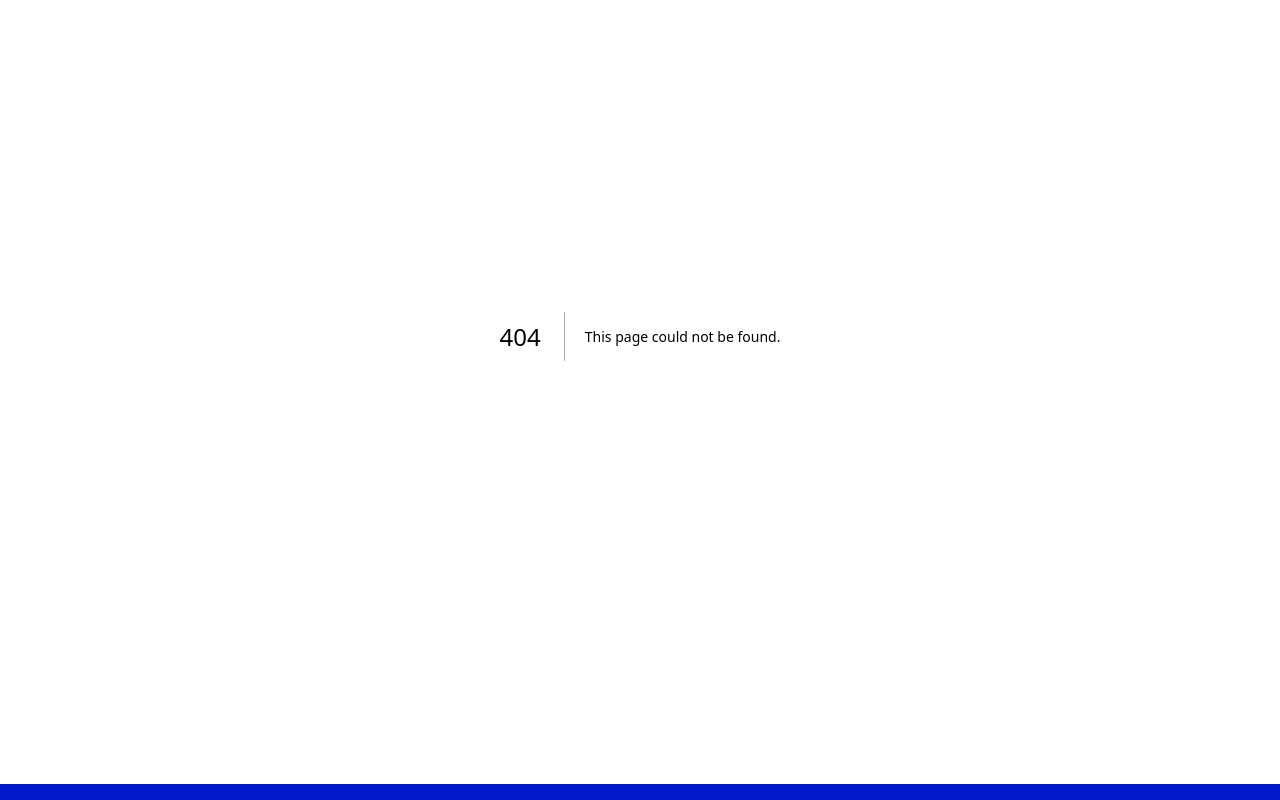
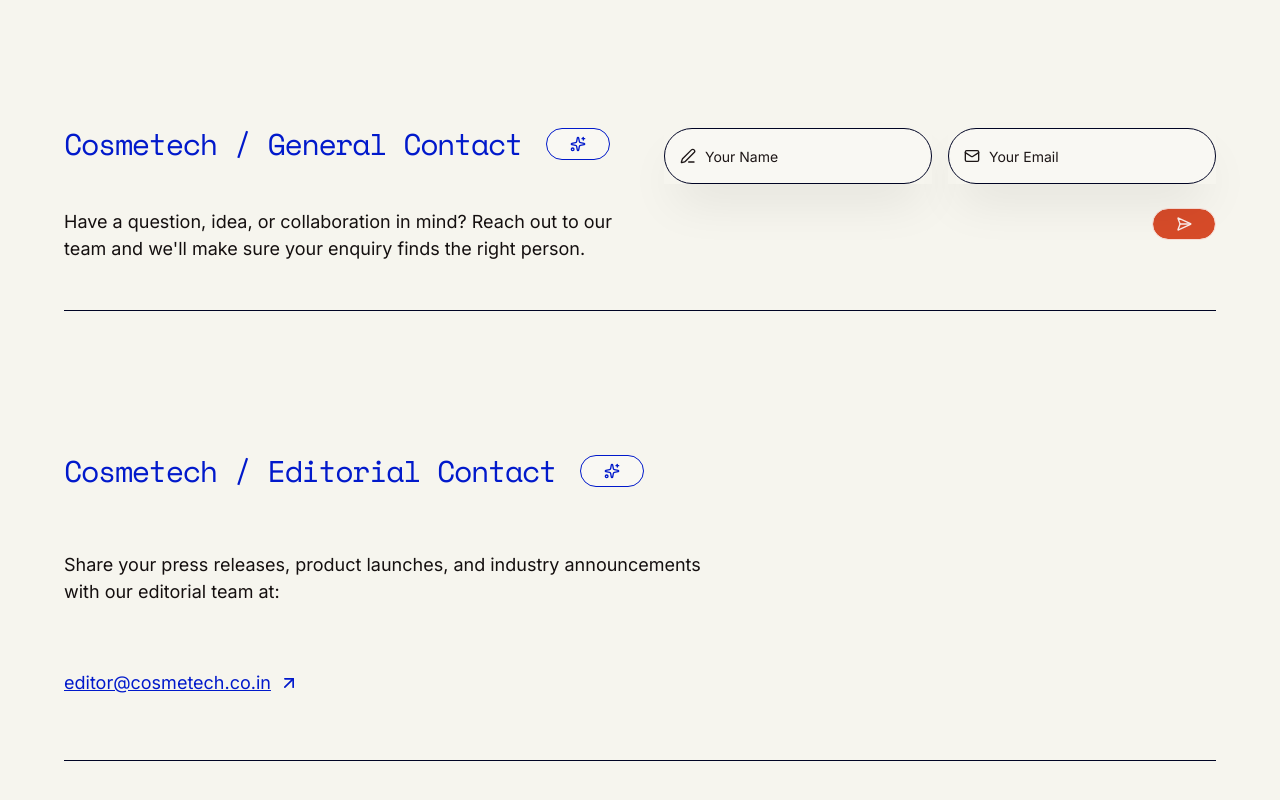
Before and after one commit to whonoahexe/cosmetech, a Next.js app: page /contact in a window 1280 px wide. Before the commit this address had no page. Shown: the part 160-960 px from the top of the page. Built offline with nearby package versions, Linux system fonts and the light colour scheme; a web font is replaced by a local one.

Commit message:
feat: contact page

```diff
--- /dev/null
+++ b/app/contact/page.tsx
@@ -0,0 +1,5 @@
+import { ContactPageContent } from "@/components/pages/contact";
+
+export default function ContactPage() {
+  return <ContactPageContent />;
+}
--- a/components/pages/about/about-page.tsx
+++ b/components/pages/about/about-page.tsx
@@ -4,7 +4,12 @@
 import { Button } from "@/components/ui/button";
 import { Separator } from "@/components/ui/separator";
 
-const SOCIAL_LINKS = ["linkedin", "facebook", "instagram", "twitter"];
+const SOCIAL_LINKS = [
+  { label: "linkedin", href: "https://linkedin.com" },
+  { label: "facebook", href: "https://facebook.com" },
+  { label: "instagram", href: "https://instagram.com" },
+  { label: "twitter", href: "https://twitter.com" },
+];
 
 export function AboutPageContent() {
   return (
@@ -41,8 +46,16 @@
             </p>
           </div>
 
-          <div className="type-monospaced text-primary text-[30px]! leading-6 tracking-[-1.4px] md:text-[30px]!">
-            [ advertise ] / [ contact ]
+          <div className="type-monospaced flex flex-wrap items-center gap-3 text-primary text-[30px]! leading-6 tracking-[-1.4px] md:text-[30px]!">
+            [
+            <Link href="/contact#advertise" className="hover:underline">
+              advertise
+            </Link>
+            ] / [
+            <Link href="/contact" className="hover:underline">
+              contact
+            </Link>
+            ]
           </div>
 
           <Separator />
@@ -94,10 +107,10 @@
 
         <div className="type-monospaced flex flex-wrap items-center gap-4 text-primary text-[30px]! leading-6 tracking-[-1.4px] md:text-[30px]! py-16">
           {SOCIAL_LINKS.map((social, index) => (
-            <span key={social}>
+            <span key={social.label}>
               [{" "}
-              <Link href="#" className="hover:underline">
-                {social}
+              <Link href={social.href} target="_blank" rel="noreferrer" className="hover:underline">
+                {social.label}
               </Link>{" "}
               ]{index < SOCIAL_LINKS.length - 1 ? " /" : ""}
             </span>
--- /dev/null
+++ b/components/pages/contact/contact-page.tsx
@@ -0,0 +1,142 @@
+import Link from "next/link";
+import { ArrowUpRight, Mail, PenLine, SendHorizontal, Sparkles } from "lucide-react";
+
+import { Button } from "@/components/ui/button";
+import { Input } from "@/components/ui/input";
+import { Separator } from "@/components/ui/separator";
+
+const ADVERTISING_POINTS = [
+  "Strategically placed display banners",
+  "Sponsored articles and content features",
+  "Sponsored newsletters",
+  "Custom email and SMS campaigns",
+  "Social media promotions",
+  "Event and partnership opportunities",
+];
+
+const ADVERTISING_CONTACTS = [
+  { label: "sriram@cosmetech.co.in", href: "mailto:sriram@cosmetech.co.in" },
+  { label: "sales@cosmetech.co.in", href: "mailto:sales@cosmetech.co.in" },
+  { label: "call: +91 8879735111", href: "tel:+918879735111" },
+];
+
+function ContactHeader({ title }: { title: string }) {
+  return (
+    <div className="flex flex-wrap items-center gap-6">
+      <p className="type-monospaced text-primary text-[30px]! leading-6 tracking-[-1.4px]">
+        {title}
+      </p>
+      <Button variant="outline" className="h-8 w-16 rounded-full border-primary px-3 text-primary">
+        <Sparkles className="size-4" />
+      </Button>
+    </div>
+  );
+}
+
+function ContactLink({ href, label }: { href: string; label: string }) {
+  return (
+    <Link
+      href={href}
+      className="inline-flex items-center gap-2 text-[18px] leading-6.75 text-primary underline"
+    >
+      {label}
+      <ArrowUpRight className="size-5" />
+    </Link>
+  );
+}
+
+export function ContactPageContent() {
+  return (
+    <div className="mx-auto my-16 flex w-full max-w-6xl flex-col py-10 md:py-16">
+      <section className="space-y-4 px-0 md:px-8 lg:px-0">
+        <div className="grid gap-8 py-16 lg:grid-cols-2 lg:gap-12">
+          <div className="space-y-12">
+            <ContactHeader title="Cosmetech / General Contact" />
+            <p className="type-paragraph-large text-foreground">
+              Have a question, idea, or collaboration in mind? Reach out to our team and we&apos;ll
+              make sure your enquiry finds the right person.
+            </p>
+          </div>
+
+          <form className="space-y-6 lg:pt-0">
+            <div className="grid gap-4 sm:grid-cols-2">
+              <div className="relative shadow-2xl">
+                <PenLine className="pointer-events-none absolute left-4 top-1/2 size-4 -translate-y-1/2 text-muted-foreground" />
+                <Input
+                  placeholder="Your Name"
+                  className="h-14 rounded-full pl-10 border-b border-border"
+                />
+              </div>
+
+              <div className="relative shadow-2xl">
+                <Mail className="pointer-events-none absolute left-4 top-1/2 size-4 -translate-y-1/2 text-muted-foreground" />
+                <Input
+                  placeholder="Your Email"
+                  type="email"
+                  className="h-14 rounded-full pl-10 border-b border-border"
+                />
+              </div>
+            </div>
+
+            <div className="flex justify-end">
+              <Button
+                type="submit"
+                variant="secondary"
+                size="sm"
+                className="h-8 w-16 rounded-full border border-[#f7dbd4] px-3"
+              >
+                <SendHorizontal className="size-4" />
+              </Button>
+            </div>
+          </form>
+
+          <div className="lg:col-span-2">
+            <Separator />
+          </div>
+        </div>
+
+        <div className="space-y-16 py-16">
+          <ContactHeader title="Cosmetech / Editorial Contact" />
+
+          <p className="type-paragraph-large max-w-162 text-foreground">
+            Share your press releases, product launches, and industry announcements with our
+            editorial team at:
+          </p>
+
+          <ContactLink href="mailto:editor@cosmetech.co.in" label="editor@cosmetech.co.in" />
+
+          <Separator />
+        </div>
+
+        <div id="advertise" className="scroll-mt-28 space-y-16 py-16">
+          <ContactHeader title="Cosmetech / Why advertise with us?" />
+
+          <div className="max-w-324 space-y-4 text-foreground">
+            <p className="type-paragraph-large">
+              Advertising with CosmeTech enables targeted visibility across a highly relevant
+              professional audience. Our integrated print, digital, and event platforms allow your
+              message to reach qualified readers in a cost-effective and credible environment.
+            </p>
+            <p className="type-paragraph-large">
+              Whether you&apos;re launching a product, building brand awareness, or sharing industry
+              expertise, we help position your content where it matters most.
+            </p>
+            <ul className="type-paragraph-large list-disc space-y-0.5 pl-6">
+              {ADVERTISING_POINTS.map((point) => (
+                <li key={point}>{point}</li>
+              ))}
+            </ul>
+          </div>
+
+          <div className="flex flex-wrap items-center gap-x-16 gap-y-4">
+            {ADVERTISING_CONTACTS.map((contact) => (
+              <ContactLink key={contact.label} href={contact.href} label={contact.label} />
+            ))}
+          </div>
+
+          <Separator />
+        </div>
+      </section>
+    </div>
+  );
+}
--- /dev/null
+++ b/components/pages/contact/index.ts
@@ -0,0 +1 @@
+export { ContactPageContent } from "./contact-page";
```
